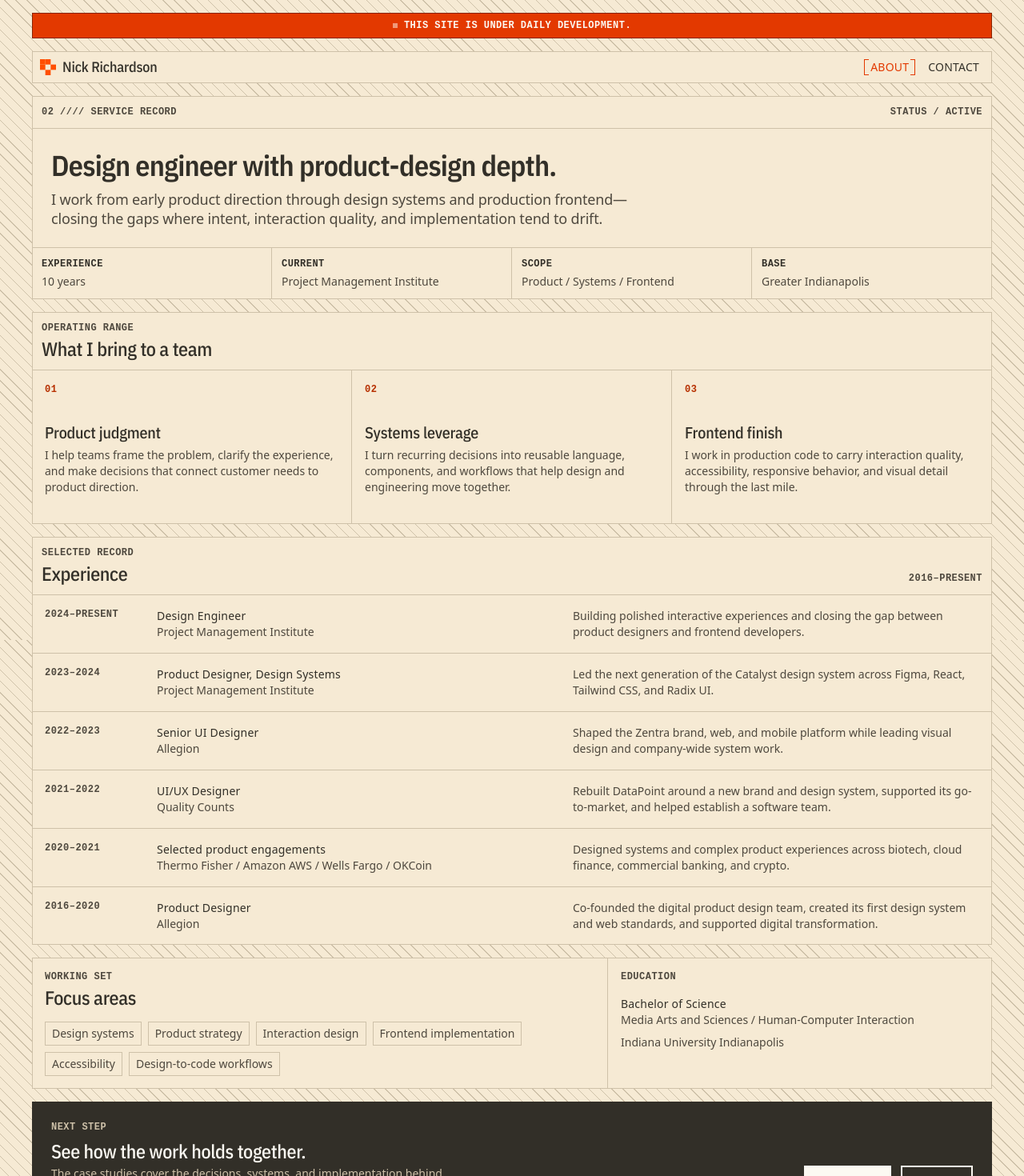
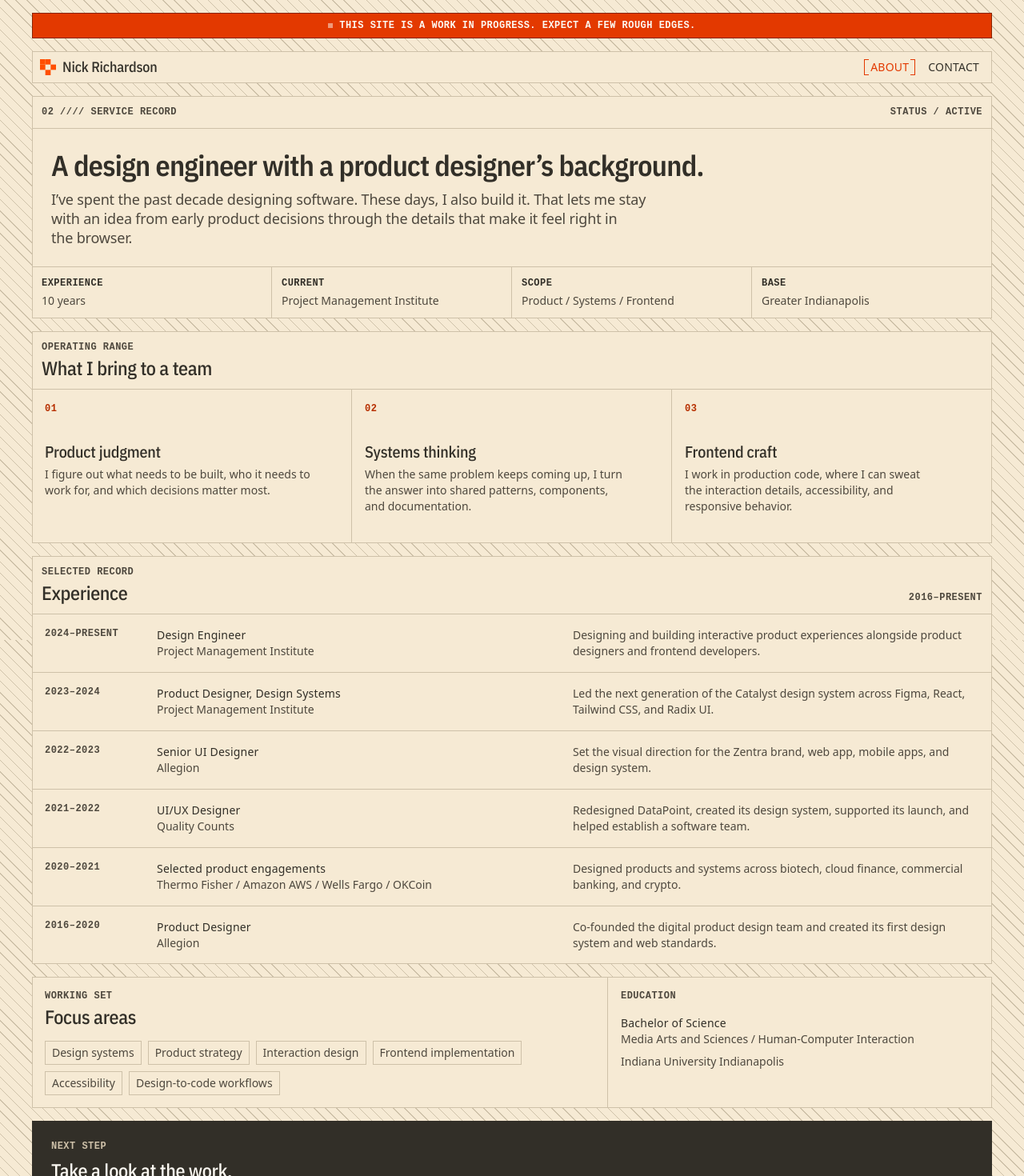
Before and after one commit to bynickrich/personal-site, a SvelteKit app: page /about in a window 1280 px wide. Shown: the top 1470 px of the page at 80% size. Built offline with nearby package versions, Linux system fonts and the light colour scheme.

Commit message:
feat: Revise content across multiple components for clarity and engagement; update page titles and descriptions for consistency

```diff
--- a/src/lib/components/DevelopmentBanner.svelte
+++ b/src/lib/components/DevelopmentBanner.svelte
@@ -3,5 +3,5 @@
 	class="mb-2 flex w-full max-w-300 items-center justify-center gap-2 bg-accent-600 px-3 py-2 text-center text-neutral-50 ring ring-accent-800 ring-inset sm:mb-4"
 >
 	<span class="size-1.5 shrink-0 animate-pulse bg-neutral-50" aria-hidden="true"></span>
-	<p class="type-eyebrow">This site is under daily development.</p>
+	<p class="type-eyebrow">This site is a work in progress. Expect a few rough edges.</p>
 </aside>
--- a/src/lib/components/FieldNotes.svelte
+++ b/src/lib/components/FieldNotes.svelte
@@ -5,7 +5,8 @@
 			<div class="flex flex-col gap-1 px-3 pt-3 pb-3 md:mt-auto md:py-12">
 				<h2 class="type-section-title">Field Notes</h2>
 				<p class="max-w-3xl type-reading text-neutral-700">
-					Writing on design systems, frontend implementation, accessibility, and interface quality.
+					Notes on design systems, frontend work, accessibility, and the small details that make
+					interfaces feel right.
 				</p>
 			</div>
 		</div>
--- a/src/lib/components/Hero.svelte
+++ b/src/lib/components/Hero.svelte
@@ -19,14 +19,14 @@
 			<div class="flex flex-col md:gap-1">
 				<h1 class="type-page-title">Nick Richardson</h1>
 				<p class="max-w-3xl pl-px type-reading text-neutral-700 md:type-intro md:text-balance">
-					I combine a decade of product-design experience with frontend implementation to build
-					polished, accessible, system-driven software.
+					I’m a product designer who works in code. For the past decade, I’ve helped teams turn
+					complicated workflows into clear, accessible software.
 				</p>
 			</div>
 		</div>
 		<!-- Actions -->
 		<div class="flex w-full gap-3 sm:max-w-sm">
-			<a href="/work/datapoint" class={buttonVariants({ class: 'w-full' })}>View Datapoint</a>
+			<a href="/work/datapoint" class={buttonVariants({ class: 'w-full' })}>View DataPoint</a>
 			<a href="/about" class={buttonVariants({ color: 'outline', class: 'w-full' })}>About</a>
 		</div>
 	</div>
--- a/src/routes/+page.svelte
+++ b/src/routes/+page.svelte
@@ -5,10 +5,10 @@
 </script>
 
 <svelte:head>
-	<title>Nick Richardson — Design Engineer</title>
+	<title>Nick Richardson | Design Engineer</title>
 	<meta
 		name="description"
-		content="Nick Richardson is a frontend-leaning Design Engineer who combines product judgment, design systems, and production frontend implementation."
+		content="Nick Richardson is a design engineer who brings product design and frontend development together."
 	/>
 </svelte:head>
 
--- a/src/routes/about/+page.svelte
+++ b/src/routes/about/+page.svelte
@@ -6,19 +6,19 @@
 			id: '01',
 			title: 'Product judgment',
 			description:
-				'I help teams frame the problem, clarify the experience, and make decisions that connect customer needs to product direction.'
+				'I figure out what needs to be built, who it needs to work for, and which decisions matter most.'
 		},
 		{
 			id: '02',
-			title: 'Systems leverage',
+			title: 'Systems thinking',
 			description:
-				'I turn recurring decisions into reusable language, components, and workflows that help design and engineering move together.'
+				'When the same problem keeps coming up, I turn the answer into shared patterns, components, and documentation.'
 		},
 		{
 			id: '03',
-			title: 'Frontend finish',
+			title: 'Frontend craft',
 			description:
-				'I work in production code to carry interaction quality, accessibility, responsive behavior, and visual detail through the last mile.'
+				'I work in production code, where I can sweat the interaction details, accessibility, and responsive behavior.'
 		}
 	];
 
@@ -28,7 +28,7 @@
 			role: 'Design Engineer',
 			organization: 'Project Management Institute',
 			description:
-				'Building polished interactive experiences and closing the gap between product designers and frontend developers.'
+				'Designing and building interactive product experiences alongside product designers and frontend developers.'
 		},
 		{
 			period: '2023–2024',
@@ -42,28 +42,28 @@
 			role: 'Senior UI Designer',
 			organization: 'Allegion',
 			description:
-				'Shaped the Zentra brand, web, and mobile platform while leading visual design and company-wide system work.'
+				'Set the visual direction for the Zentra brand, web app, mobile apps, and design system.'
 		},
 		{
 			period: '2021–2022',
 			role: 'UI/UX Designer',
 			organization: 'Quality Counts',
 			description:
-				'Rebuilt DataPoint around a new brand and design system, supported its go-to-market, and helped establish a software team.'
+				'Redesigned DataPoint, created its design system, supported its launch, and helped establish a software team.'
 		},
 		{
 			period: '2020–2021',
 			role: 'Selected product engagements',
 			organization: 'Thermo Fisher / Amazon AWS / Wells Fargo / OKCoin',
 			description:
-				'Designed systems and complex product experiences across biotech, cloud finance, commercial banking, and crypto.'
+				'Designed products and systems across biotech, cloud finance, commercial banking, and crypto.'
 		},
 		{
 			period: '2016–2020',
 			role: 'Product Designer',
 			organization: 'Allegion',
 			description:
-				'Co-founded the digital product design team, created its first design system and web standards, and supported digital transformation.'
+				'Co-founded the digital product design team and created its first design system and web standards.'
 		}
 	];
 
@@ -78,10 +78,10 @@
 </script>
 
 <svelte:head>
-	<title>About — Nick Richardson</title>
+	<title>About | Nick Richardson</title>
 	<meta
 		name="description"
-		content="Nick Richardson is a Design Engineer with a decade of product-design experience spanning product strategy, design systems, and frontend implementation."
+		content="Nick Richardson is a design engineer with a decade of experience in product design, design systems, and frontend development."
 	/>
 </svelte:head>
 
@@ -97,11 +97,12 @@
 		<div class="p-3 sm:p-6">
 			<div class="max-w-4xl">
 				<h1 class="type-page-title text-balance text-neutral-800">
-					Design engineer with product-design depth.
+					A design engineer with a product designer’s background.
 				</h1>
 				<p class="mt-2 max-w-3xl type-intro text-pretty text-neutral-700">
-					I work from early product direction through design systems and production frontend—closing
-					the gaps where intent, interaction quality, and implementation tend to drift.
+					I’ve spent the past decade designing software. These days, I also build it. That lets me
+					stay with an idea from early product decisions through the details that make it feel right
+					in the browser.
 				</p>
 			</div>
 		</div>
@@ -216,11 +217,9 @@
 	>
 		<div>
 			<p class="type-eyebrow text-neutral-300">Next Step</p>
-			<h2 id="next-step" class="mt-2 type-section-title text-balance">
-				See how the work holds together.
-			</h2>
+			<h2 id="next-step" class="mt-2 type-section-title text-balance">Take a look at the work.</h2>
 			<p class="mt-1 max-w-xl type-caption text-pretty text-neutral-300">
-				The case studies cover the decisions, systems, and implementation behind selected projects.
+				The case studies show what I was responsible for, the tradeoffs we made, and what shipped.
 			</p>
 		</div>
 		<div class="flex w-full gap-3 md:w-auto">
--- a/src/routes/field-notes/+page.svelte
+++ b/src/routes/field-notes/+page.svelte
@@ -5,10 +5,10 @@
 </script>
 
 <svelte:head>
-	<title>Field Notes — Nick Richardson</title>
+	<title>Field Notes | Nick Richardson</title>
 	<meta
 		name="description"
-		content="Field Notes by Nick Richardson on design systems, frontend implementation, accessibility, and interface quality."
+		content="Notes from Nick Richardson on design systems, frontend work, accessibility, and interface details."
 	/>
 </svelte:head>
 
@@ -19,7 +19,8 @@
 			<div class="mt-3 flex flex-col gap-1">
 				<h1 class="type-page-title">Field Notes</h1>
 				<p class="max-w-3xl type-reading text-neutral-700">
-					Writing on design systems, frontend implementation, accessibility, and interface quality.
+					Notes on design systems, frontend work, accessibility, and the small details that make
+					interfaces feel right.
 				</p>
 			</div>
 		</div>
--- a/src/routes/field-notes/[slug]/+page.svelte
+++ b/src/routes/field-notes/[slug]/+page.svelte
@@ -6,7 +6,7 @@
 </script>
 
 <svelte:head>
-	<title>{data.metadata.title} — Field Notes — Nick Richardson</title>
+	<title>{data.metadata.title} | Field Notes | Nick Richardson</title>
 	<meta name="description" content={data.metadata.summary} />
 </svelte:head>
 
--- a/src/routes/work/(after-action-reports)/[slug]/+page.svelte
+++ b/src/routes/work/(after-action-reports)/[slug]/+page.svelte
@@ -10,7 +10,7 @@
 </script>
 
 <svelte:head>
-	<title>{data.metadata.title} — After Action Report — Nick Richardson</title>
+	<title>{data.metadata.title} | After Action Report | Nick Richardson</title>
 	<meta name="description" content={data.metadata.summary} />
 </svelte:head>
 
--- a/src/routes/work/+page.svelte
+++ b/src/routes/work/+page.svelte
@@ -7,7 +7,7 @@
 </script>
 
 <svelte:head>
-	<title>After Action Reports — Nick Richardson</title>
+	<title>After Action Reports | Nick Richardson</title>
 	<meta
 		name="description"
 		content="Product design and design engineering case studies by Nick Richardson."
@@ -27,8 +27,7 @@
 		<div class="flex flex-col gap-1 p-3 sm:p-6">
 			<h1 class="type-page-title">After Action Reports</h1>
 			<p class="max-w-3xl type-intro text-pretty text-neutral-700">
-				Product design and design engineering case studies focused on responsibility, decisions,
-				evidence, and outcomes.
+				A closer look at what I owned, the choices I made, and what the team shipped.
 			</p>
 		</div>
 	</header>
```
Also changed, not shown: src/routes/contact/+page.svelte (+4 -4 lines), 2 other files (tests, documents, lock files or other folders).
